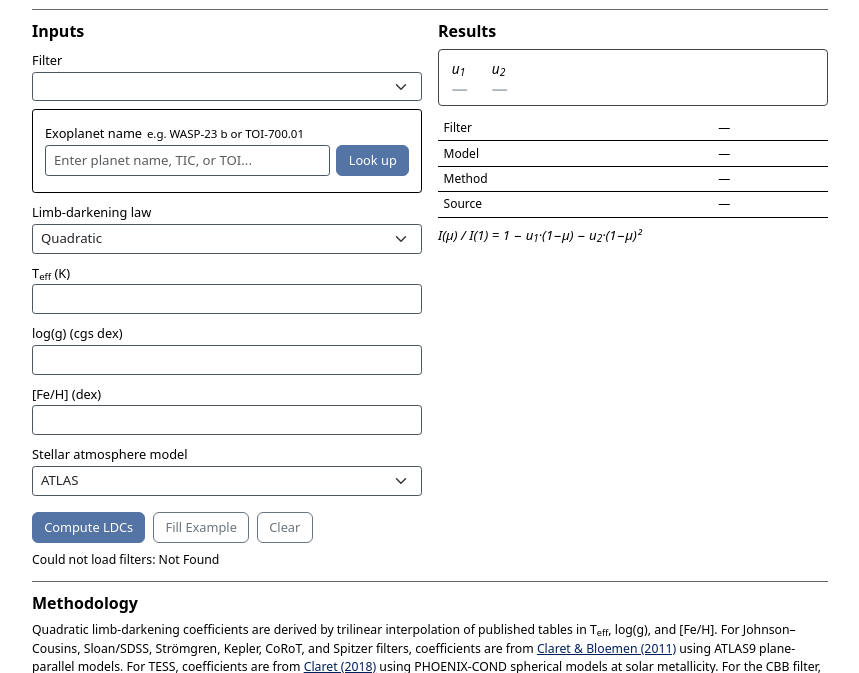
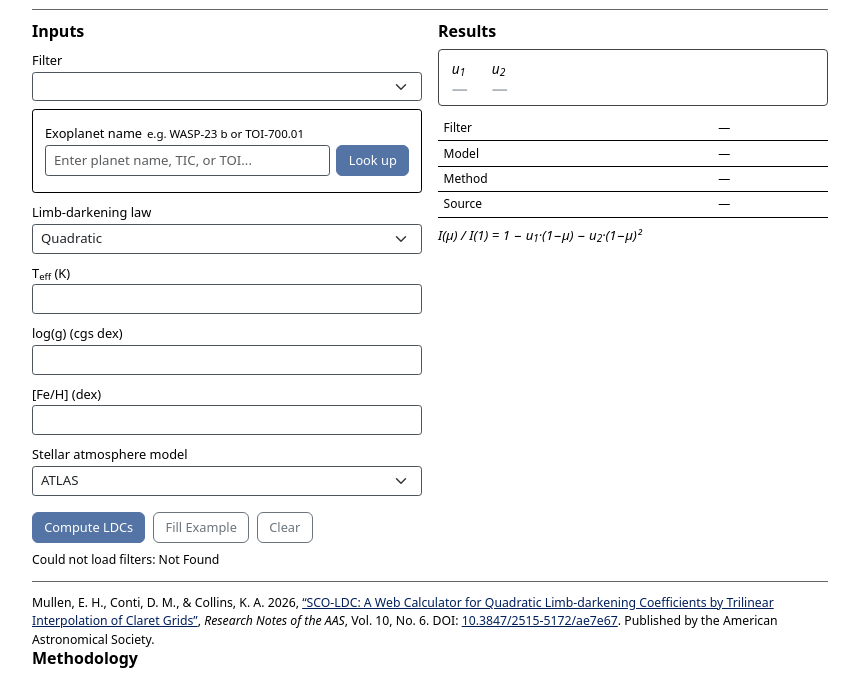
Before and after one commit to SCO-SCI/sco-ldcm, a plain HTML site: page static/index.html in a window 1280 px wide. Shown: the part 106-779 px from the top of the page, without its empty margins (210-1069 px from the left). Drawn offline with nearby package versions, Linux system fonts and the light colour scheme; no server answers.

Commit message:
Updated page text

```diff
--- a/static/index.html
+++ b/static/index.html
@@ -359,6 +359,17 @@
   </div>
 
   <hr>
+
+  <div class="citation-panel">
+    <div class="small" style="color:#000;">
+      Mullen, E. H., Conti, D. M., &amp; Collins, K. A. 2026,
+      <a href="https://iopscience.iop.org/article/10.3847/2515-5172/ae7e67" target="_blank" rel="noopener">&ldquo;SCO-LDC:
+      A Web Calculator for Quadratic Limb-darkening Coefficients by Trilinear Interpolation of Claret Grids&rdquo;</a>,
+      <em>Research Notes of the AAS</em>, Vol. 10, No. 6. DOI:
+      <a href="https://iopscience.iop.org/article/10.3847/2515-5172/ae7e67" target="_blank" rel="noopener">10.3847/2515-5172/ae7e67</a>.
+      Published by the American Astronomical Society.
+    </div>
+  </div>
 
   <h2 id="methodology" style="color: #000;">Methodology</h2>
 
```
